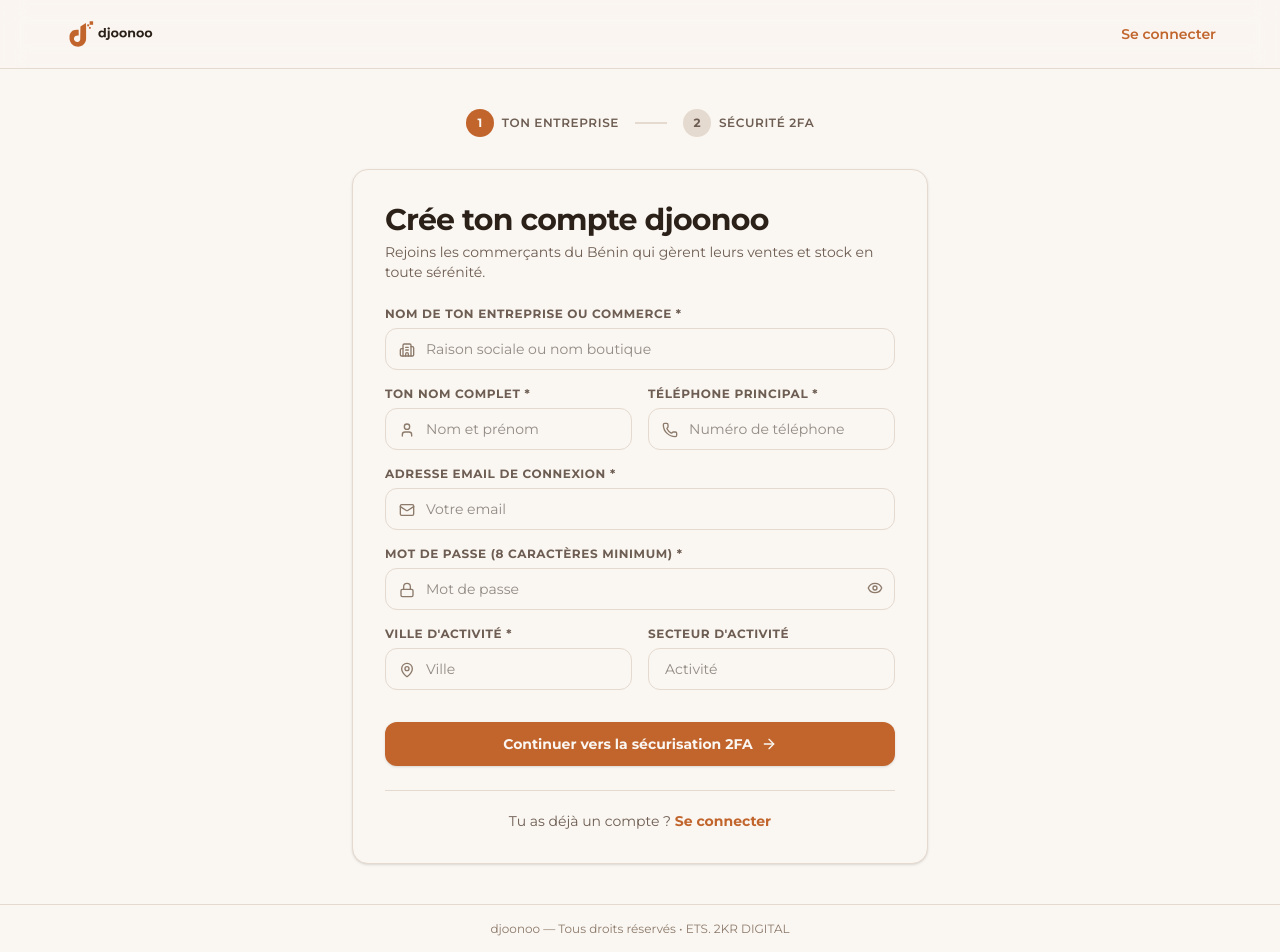
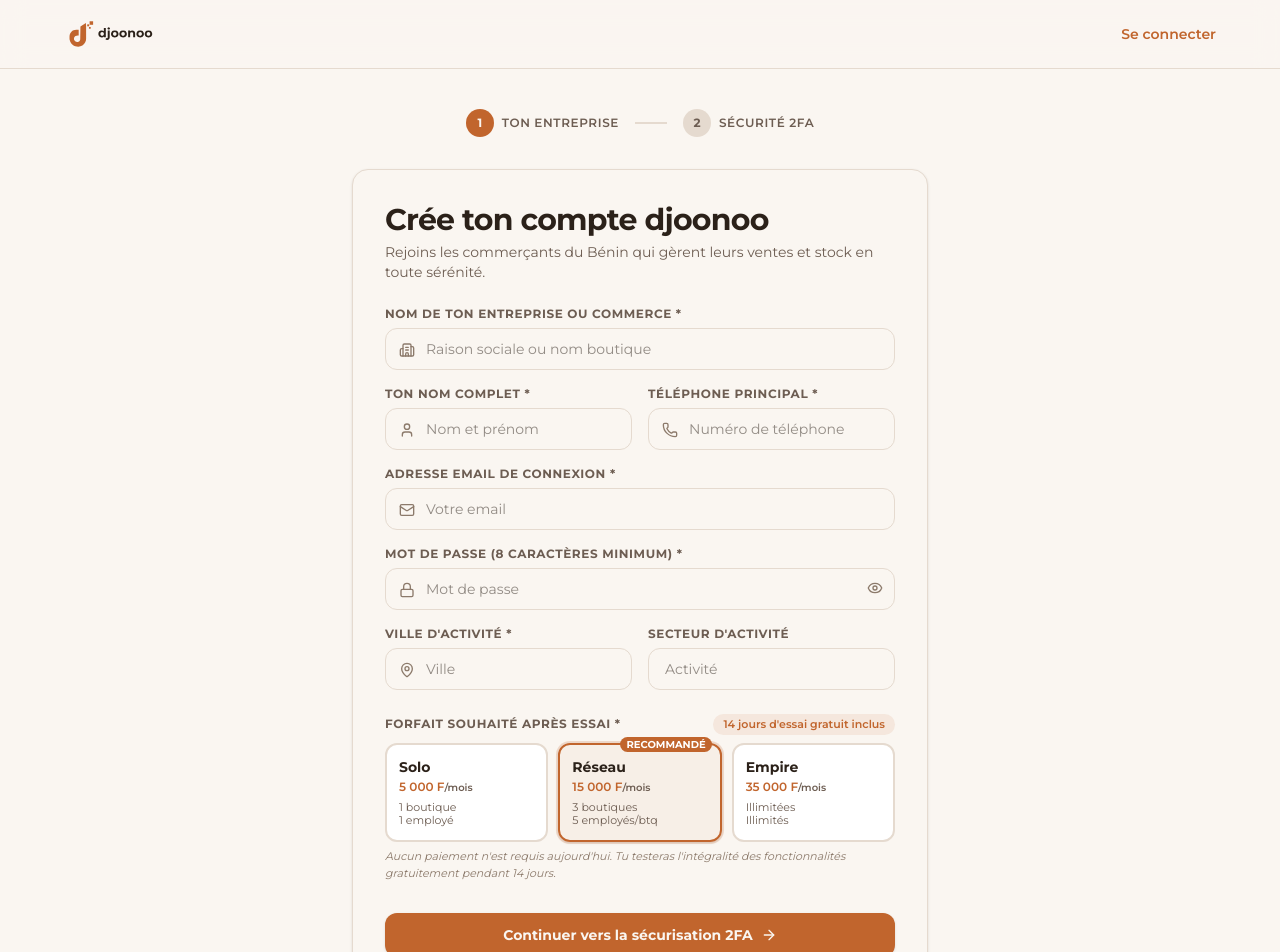
Before and after one commit to rolandkoffi14-stack/djoonoo, a Next.js app: page /inscription in a window 1280 px wide. Shown: the top 952 px of the page. Built offline with nearby package versions, Linux system fonts and the light colour scheme; no server answers.

Commit message:
feat(onboarding): selection du forfait souhaite des l'inscription du Patron

```diff
--- a/src/app/actions/auth.ts
+++ b/src/app/actions/auth.ts
@@ -104,17 +104,40 @@
       };
     }
 
-    // Récupération ou fallback du forfait Solo
-    let forfait = await prisma.forfaits.findFirst({
-      where: { nom: "Solo", actif: true },
-    });
+    // Récupération dynamique du forfait choisi (Tâche 7) ou fallback sur Solo
+    const forfaitIdOuNom = (formData.get("forfait_id") as string)?.trim() || (formData.get("forfait_nom") as string)?.trim();
+    let forfait = null;
+    if (forfaitIdOuNom) {
+      forfait = await prisma.forfaits.findFirst({
+        where: {
+          OR: [
+            { id: forfaitIdOuNom },
+            { nom: { equals: forfaitIdOuNom, mode: "insensitive" } },
+          ],
+          actif: true,
+        },
+      });
+    }
 
     if (!forfait) {
-      // Fallback si seed non encore exécuté
+      forfait = await prisma.forfaits.findFirst({
+        where: { nom: "Solo", actif: true },
+      });
+    }
+
+    if (!forfait) {
+      forfait = await prisma.forfaits.findFirst({
+        where: { actif: true },
+      });
+    }
+
+    if (!forfait) {
+      // Fallback ultime si base vide
       forfait = await prisma.forfaits.create({
         data: {
           nom: "Solo",
           prix_mensuel: 5000,
+          duree_jours: 30,
           max_boutiques: 1,
           max_employes_par_boutique: 1,
           actif: true,
--- a/src/app/inscription/page.tsx
+++ b/src/app/inscription/page.tsx
@@ -34,6 +34,7 @@
   const [fieldErrors, setFieldErrors] = useState<Record<string, string>>({});
   const [copiedSecret, setCopiedSecret] = useState(false);
   const [showPassword, setShowPassword] = useState(false);
+  const [selectedForfait, setSelectedForfait] = useState("Réseau");
 
   // Données de l'étape 2 (2FA)
   const [deuxFaData, setDeuxFaData] = useState<{
@@ -330,6 +331,74 @@
                   </div>
                 </div>
 
+                {/* Choix du forfait pour l'essai gratuit de 14 jours (Tâche 7) */}
+                <div className="pt-2">
+                  <div className="flex items-center justify-between mb-2">
+                    <label className="block text-xs font-bold uppercase tracking-wider text-[#6D5D52]">
+                      Forfait souhaité après essai *
+                    </label>
+                    <span className="text-[11px] font-semibold text-[#C1652D] bg-[#C1652D]/10 px-2.5 py-0.5 rounded-full">
+                      14 jours d&apos;essai gratuit inclus
+                    </span>
+                  </div>
+                  <input type="hidden" name="forfait_nom" value={selectedForfait} />
+
+                  <div className="grid grid-cols-1 sm:grid-cols-3 gap-2.5">
+                    {[
+                      {
+                        nom: "Solo",
+                        prix: "5 000",
+                        boutiques: "1 boutique",
+                        employes: "1 employé",
+                      },
+                      {
+                        nom: "Réseau",
+                        prix: "15 000",
+                        boutiques: "3 boutiques",
+                        employes: "5 employés/btq",
+                        recommande: true,
+                      },
+                      {
+                        nom: "Empire",
+                        prix: "35 000",
+                        boutiques: "Illimitées",
+                        employes: "Illimités",
+                      },
+                    ].map((f) => {
+                      const isSelected = selectedForfait === f.nom;
+                      return (
+                        <button
+                          key={f.nom}
+                          type="button"
+                          onClick={() => setSelectedForfait(f.nom)}
+                          className={`relative text-left p-3 rounded-xl border-2 transition-all ${
+                            isSelected
+                              ? "border-[#C1652D] bg-[#C1652D]/5 ring-2 ring-[#C1652D]/20 shadow-sm"
+                              : "border-[#E5DACF] hover:border-neutral-300 bg-white"
+                          }`}
+                        >
+                          {f.recommande && (
+                            <span className="absolute -top-2 right-2 text-[10px] font-bold uppercase bg-[#C1652D] text-white px-1.5 py-0.2 rounded-full">
+                              Recommandé
+                            </span>
+                          )}
+                          <div className="font-bold text-sm text-[#2B2119]">{f.nom}</div>
+                          <div className="text-xs font-semibold text-[#C1652D] mt-0.5">
+                            {f.prix} F<span className="text-[10px] text-[#6D5D52]">/mois</span>
+                          </div>
+                          <div className="text-[11px] text-[#6D5D52] mt-1.5 leading-tight">
+                            <div>{f.boutiques}</div>
+                            <div>{f.employes}</div>
+                          </div>
+                        </button>
+                      );
+                    })}
+                  </div>
+                  <p className="text-[11px] text-[#8C7A6B] mt-1.5 italic">
+                    Aucun paiement n&apos;est requis aujourd&apos;hui. Tu testeras l&apos;intégralité des fonctionnalités gratuitement pendant 14 jours.
+                  </p>
+                </div>
+
                 <div className="pt-4">
                   <button
                     type="submit"
```
Also changed, not shown: 1 other file (tests, documents, lock files or other folders).
